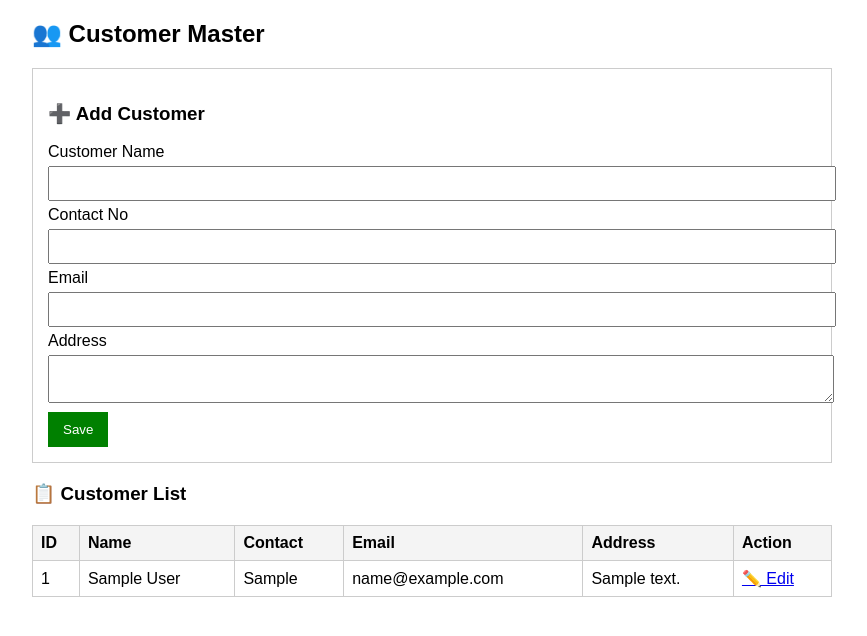
After one commit to omprakash-dwivedi28/store-api, a PHP site: page /app/views/admin/customer_master.php in a window 1280 px wide. The commit adds this page. Shown: the top 636 px of the page, without its empty margins (208-1075 px from the left). Run offline with PHP 8.4, Linux system fonts and the light colour scheme; tables that the repository leaves empty or names only in its code hold one stand-in row (values such as "Sample post").

Commit message:
Add customer master and modify billing redirection issue

```diff
--- /dev/null
+++ b/app/views/admin/customer_master.php
@@ -0,0 +1,111 @@
+<?php
+require_once __DIR__ . '/../../../config/db.php';
+$db = new Database();
+$pdo = $db->connect();
+
+// ✅ Insert or Update Logic
+if ($_SERVER['REQUEST_METHOD'] == 'POST') {
+    $customer_id   = $_POST['customer_id'] ?? null;
+    $customer_name = $_POST['customer_name'];
+    $contact_no    = $_POST['contact_no'];
+    $email         = $_POST['email'];
+    $address       = $_POST['address'];
+
+    if ($customer_id) {
+        // Update existing record
+        $sql = "UPDATE customer_master
+                SET customer_name=?, contact_no=?, email=?, address=?
+                WHERE customer_id=?";
+        $stmt = $pdo->prepare($sql);
+        $stmt->execute([$customer_name, $contact_no, $email, $address, $customer_id]);
+        $msg = "Customer updated successfully!";
+    } else {
+        // Insert new record
+        $sql = "INSERT INTO customer_master (customer_name, contact_no, email, address)
+                VALUES (?, ?, ?, ?)";
+        $stmt = $pdo->prepare($sql);
+        $stmt->execute([$customer_name, $contact_no, $email, $address]);
+        $msg = "New customer added successfully!";
+    }
+}
+
+// ✅ Fetch all customers
+$customers = $pdo->query("SELECT * FROM customer_master ORDER BY customer_name ASC")->fetchAll(PDO::FETCH_ASSOC);
+
+// ✅ Fetch single customer for editing
+$editCustomer = null;
+if (isset($_GET['edit'])) {
+    $stmt = $pdo->prepare("SELECT * FROM customer_master WHERE customer_id=?");
+    $stmt->execute([$_GET['edit']]);
+    $editCustomer = $stmt->fetch(PDO::FETCH_ASSOC);
+}
+?>
+<!DOCTYPE html>
+<html lang="en">
+<head>
+    <meta charset="UTF-8">
+    <title>Customer Master</title>
+    <style>
+        body { font-family: Arial; margin: 20px; }
+        .container { max-width: 800px; margin: auto; }
+        table { width: 100%; border-collapse: collapse; margin-top: 20px; }
+        th, td { border: 1px solid #ccc; padding: 8px; text-align: left; }
+        th { background: #f4f4f4; }
+        .msg { padding: 10px; background: #e2ffe2; margin-bottom: 10px; }
+        .form-box { border: 1px solid #ccc; padding: 15px; margin-bottom: 20px; }
+        input, textarea { width: 100%; padding: 8px; margin: 5px 0; }
+        button { padding: 10px 15px; background: green; color: white; border: none; cursor: pointer; }
+    </style>
+</head>
+<body>
+<div class="container">
+    <h2>👥 Customer Master</h2>
+
+    <?php if (!empty($msg)) echo "<div class='msg'>$msg</div>"; ?>
+
+    <div class="form-box">
+        <h3><?= $editCustomer ? "✏️ Edit Customer" : "➕ Add Customer"; ?></h3>
+        <form method="POST">
+            <input type="hidden" name="customer_id" value="<?= $editCustomer['customer_id'] ?? ''; ?>">
+
+            <label>Customer Name</label>
+            <input type="text" name="customer_name" required value="<?= $editCustomer['customer_name'] ?? ''; ?>">
+
+            <label>Contact No</label>
+            <input type="text" name="contact_no" value="<?= $editCustomer['contact_no'] ?? ''; ?>">
+
+            <label>Email</label>
+            <input type="email" name="email" value="<?= $editCustomer['email'] ?? ''; ?>">
+
+            <label>Address</label>
+            <textarea name="address"><?= $editCustomer['address'] ?? ''; ?></textarea>
+
+            <button type="submit"><?= $editCustomer ? "Update" : "Save"; ?></button>
+        </form>
+    </div>
+
+    <h3>📋 Customer List</h3>
+    <table>
+        <thead>
+            <tr>
+                <th>ID</th><th>Name</th><th>Contact</th><th>Email</th><th>Address</th><th>Action</th>
+            </tr>
+        </thead>
+        <tbody>
+            <?php foreach ($customers as $c): ?>
+                <tr>
+                    <td><?= $c['customer_id'] ?></td>
+                    <td><?= htmlspecialchars($c['customer_name']) ?></td>
+                    <td><?= htmlspecialchars($c['contact_no']) ?></td>
+                    <td><?= htmlspecialchars($c['email']) ?></td>
+                    <td><?= htmlspecialchars($c['address']) ?></td>
+                    <td>
+                        <a href="?edit=<?= $c['customer_id'] ?>">✏️ Edit</a>
+                    </td>
+                </tr>
+            <?php endforeach; ?>
+        </tbody>
+    </table>
+</div>
+</body>
+</html>
--- a/app/views/admin/dashboard.php
+++ b/app/views/admin/dashboard.php
@@ -11,7 +11,7 @@
         <p>Your role: <span class="role"><?php echo ucfirst($user['role']); ?></span></p>
 
         <a href="index.php?route=manage-users" class="button admin">Area Master</a>
-        <a href="index.php?route=reports" class="button admin">Customer Master</a>
+        <a href="index.php?route=cust_master" class="button admin">Customer Master</a>
         <a href="index.php?route=logout" class="button logout">Logout</a>
     </div>
 </body>
--- a/routes/web.php
+++ b/routes/web.php
@@ -39,6 +39,10 @@ switch ($route) {
         include __DIR__ . '/../app/views/user/save_bill.php';
         break;
 
+    case 'cust_master':
+           include __DIR__ . '/../app/views/admin/customer_master.php';
+            break;
+
     default:
         echo "404 - Page Not Found";
 }
```
Also changed, not shown: public/save_bill.php (+16 -3 lines).
